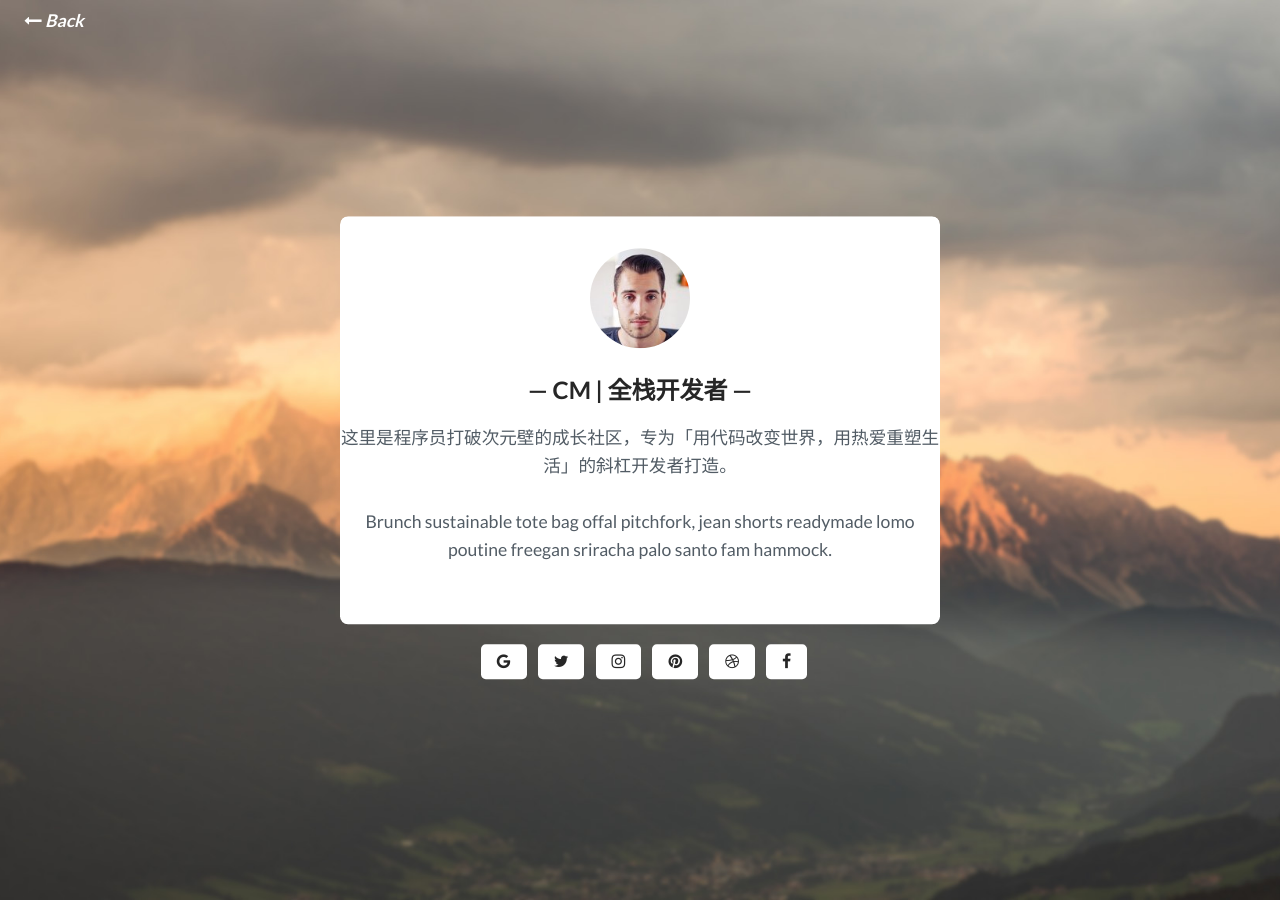
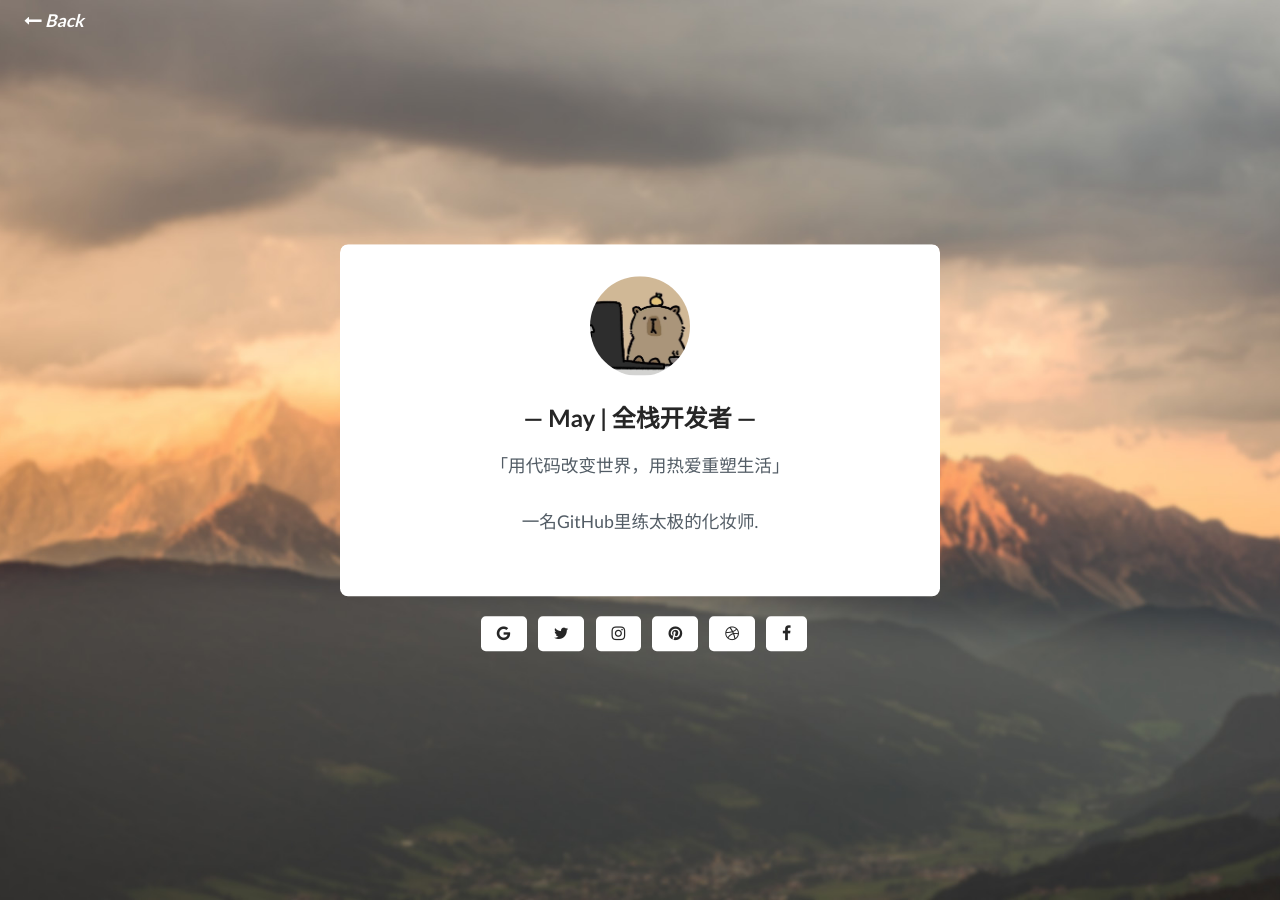
Before and after one commit to May16138cccccccccccccccc/May16138cccccccccccccccc.github.io, a Jekyll site: the page built from _pages/about.html, in a window 1280 px wide. Built offline with Jekyll 4.4.1, drawn with Linux system fonts in a browser that asks for light colours.

Commit message:
修改关于我的跳转页面4

```diff
--- a/_config.yml
+++ b/_config.yml
@@ -15,10 +15,10 @@ banner-title: "代码之外的可能性" # add banner title
 banner-desc: # add banner description
 #
 ## Author settings
-author-pic: face.jpg # your photo
-author-name: "CM | 全栈开发者"
+author-pic: work.jpg # your photo
+author-name: "May | 全栈开发者"
 # your name
-about-author: 这里是程序员打破次元壁的成长社区，专为「用代码改变世界，用热爱重塑生活」的斜杠开发者打造。
+about-author: 「用代码改变世界，用热爱重塑生活」
 # about author
 email: 2951400450@qq.com # your email
 phone: (496)-169-6557 # your pnone number
--- a/_pages/about.html
+++ b/_pages/about.html
@@ -4,7 +4,7 @@ title: About
 permalink: /about/
 ---
 <section class="about">
-  <a href="about.html" class="button_back"><i class="fa fa-long-arrow-left" aria-hidden="true"></i> Back</a>
+  <a href="{{site.baseurl}}/" class="button_back"><i class="fa fa-long-arrow-left" aria-hidden="true"></i> Back</a>
   <div class="about_box">
     <div class="author">
         <div class="author_image">
@@ -13,7 +13,7 @@ permalink: /about/
         <div class="author_info">
           <h2 class="author_title">{% if site.author-name %}{{site.author-name}}{% else %}Dwayne Newman{% endif %}</h2>
           <p class="author_subtitle">{% if site.about-author %}{{site.about-author}}{% else %}La croix godard blue bottle, vape iceland fingerstache cronut single-origin coffee lyft snackwave normcore small batch.{% endif %}</p>
-          <p class="author_subtitle">Brunch sustainable tote bag offal pitchfork, jean shorts readymade lomo poutine freegan sriracha palo santo fam hammock.</p>
+          <p class="author_subtitle">一名GitHub里练太极的化妆师.</p>
         </div>
       </div>
 
```
Also changed, not shown: assets/img/work.jpg (added).
